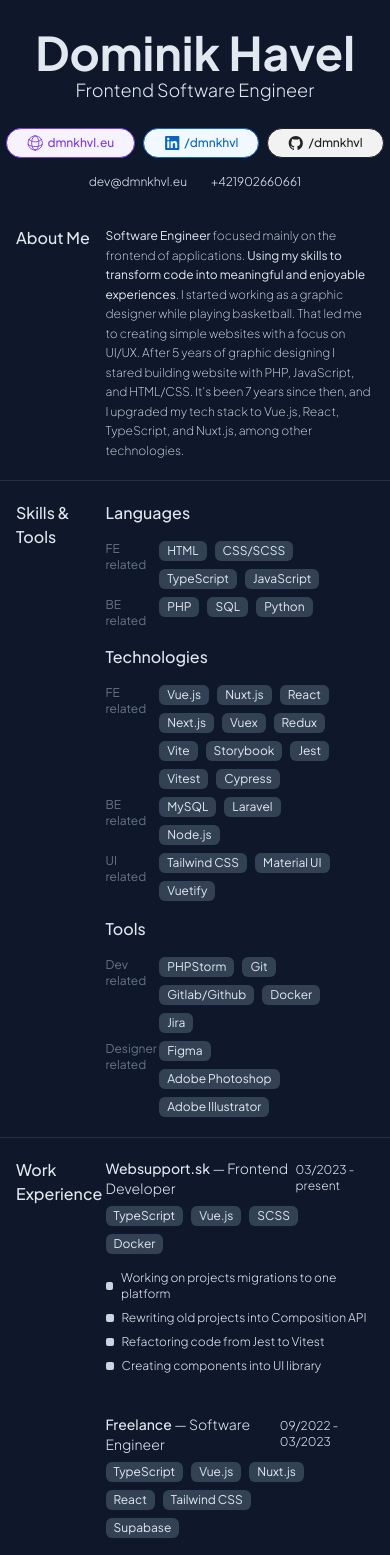
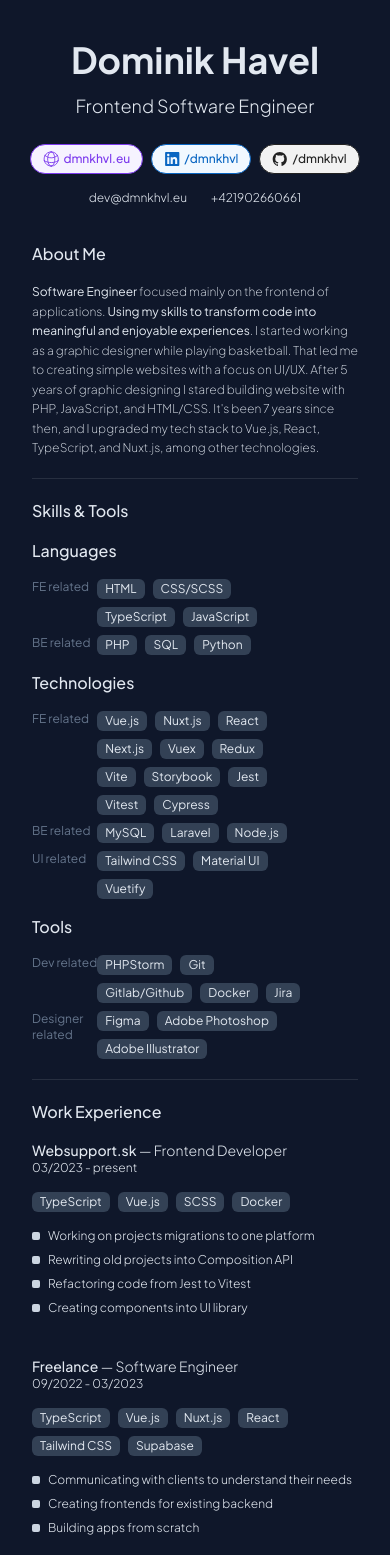
Before and after one commit to dmnkhvl/Curriculum-Vitae, a Vue app: page / in a window 390 px wide. Shown: the top 1555 px of the page. Built offline with nearby package versions, Linux system fonts and the light colour scheme.

Commit message:
style: add mobile view

```diff
--- a/index.html
+++ b/index.html
@@ -5,7 +5,7 @@
     <meta name="viewport" content="width=device-width, initial-scale=1.0" />
     <title>Dominik Havel - CV</title>
   </head>
-  <body class="text-gray max-w-[900px] mx-auto text-base font-medium">
+  <body class="text-gray max-w-[900px] px-8 sm:px-4 mx-auto text-base font-medium">
     <div id="app"></div>
     <script type="module" src="/src/main.ts"></script>
   </body>
--- a/src/App.vue
+++ b/src/App.vue
@@ -1,7 +1,7 @@
 <template>
   <div>
     <header class="text-center">
-      <h1 class="text-[2.9rem] font-bold mt-10">Dominik Havel</h1>
+      <h1 class="text-4xl sm:text-[2.9rem] font-bold mt-10">Dominik Havel</h1>
       <h2 class="font-light mt-3 text-lg">Frontend Software Engineer</h2>
 
       <div class="flex justify-center items-center gap-x-2 mt-6">
@@ -10,21 +10,21 @@
           href="https://dmnkhvl.eu"
           aria-label="Link to my website"
           basic
-          ><img src="../public/web.svg" alt="website" class="w-4 h-4"
+          ><img src="web.svg" alt="website" class="w-4 h-4"
         /></button-social>
         <button-social
           text="/dmnkhvl"
           href="https://www.linkedin.com/in/dmnkhvl/"
           aria-label="Link to my LinkedIn"
           linkedin
-          ><img src="../public/linkedin.svg" alt="linkedin" class="w-4 h-4"
+          ><img src="linkedin.svg" alt="linkedin" class="w-4 h-4"
         /></button-social>
         <button-social
           text="/dmnkhvl"
           href="https://github.com/dmnkhvl"
           aria-label="Link to my GitHub"
           github
-          ><img src="../public/github.svg" alt="github" class="w-4 h-4"
+          ><img src="github.svg" alt="github" class="w-4 h-4"
         /></button-social>
       </div>
       <div
@@ -77,12 +77,15 @@
         </div>
       </page-section>
       <page-section heading="Education">
-        <div class="flex gap-x-10 items-end">
+        <div class="sm:flex gap-x-10 items-end">
           <h3 class="text-sm">
             Mendelova Univerzita v Brne
-            <span class="font-light"> — Ekonomická informatika</span>
+            <span class="font-light"
+              ><br class="sm:hidden" />
+              — Ekonomická informatika</span
+            >
           </h3>
-          <p class="font-light text-xs">2020-2022</p>
+          <p class="font-light text-xs mt-2 sm:mt-0">2020-2022</p>
         </div>
       </page-section>
     </main>
@@ -117,7 +120,6 @@ const backendTechnologies = filterSkills(
   Related.Backend
 );
 const UITechnologies = filterSkills(Category.Technologies, Related.UI);
-const designSkills = filterSkills(Category.Design);
 const devTools = filterSkills(Category.Tools, Related.Dev);
 const designTools = filterSkills(Category.Tools, Related.Design);
 </script>
--- a/src/components/PageSection.vue
+++ b/src/components/PageSection.vue
@@ -1,7 +1,7 @@
 <template>
-  <section class="grid grid-cols-4 px-4 border-b border-white/10 py-5">
+  <section class="sm:grid grid-cols-4 border-b border-white/10 py-5">
     <h3 class="text-md col-span-1">{{ heading }}</h3>
-    <div class="col-span-3 flex flex-col gap-y-4">
+    <div class="mt-4 sm:mt-0 col-span-3 flex flex-col gap-y-4">
       <slot />
     </div>
   </section>
--- a/src/components/WorkExperience.vue
+++ b/src/components/WorkExperience.vue
@@ -1,6 +1,6 @@
 <template>
   <div>
-    <div class="flex justify-between items-center">
+    <div class="sm:flex justify-between items-center">
       <h3 class="text-sm">
         {{ experience.company }}
         <span class="font-light"> — {{ experience.position }}</span>
@@ -9,7 +9,7 @@
         {{ experience.from }} - {{ experience.to }}
       </p>
     </div>
-    <div class="flex items-center gap-2 flex-wrap max-w-[80%] mt-2">
+    <div class="mt-4 sm:mt-2 flex items-center gap-2 flex-wrap">
       <skill-label
         v-for="skill in experience.skills"
         :key="experience.id"
```
